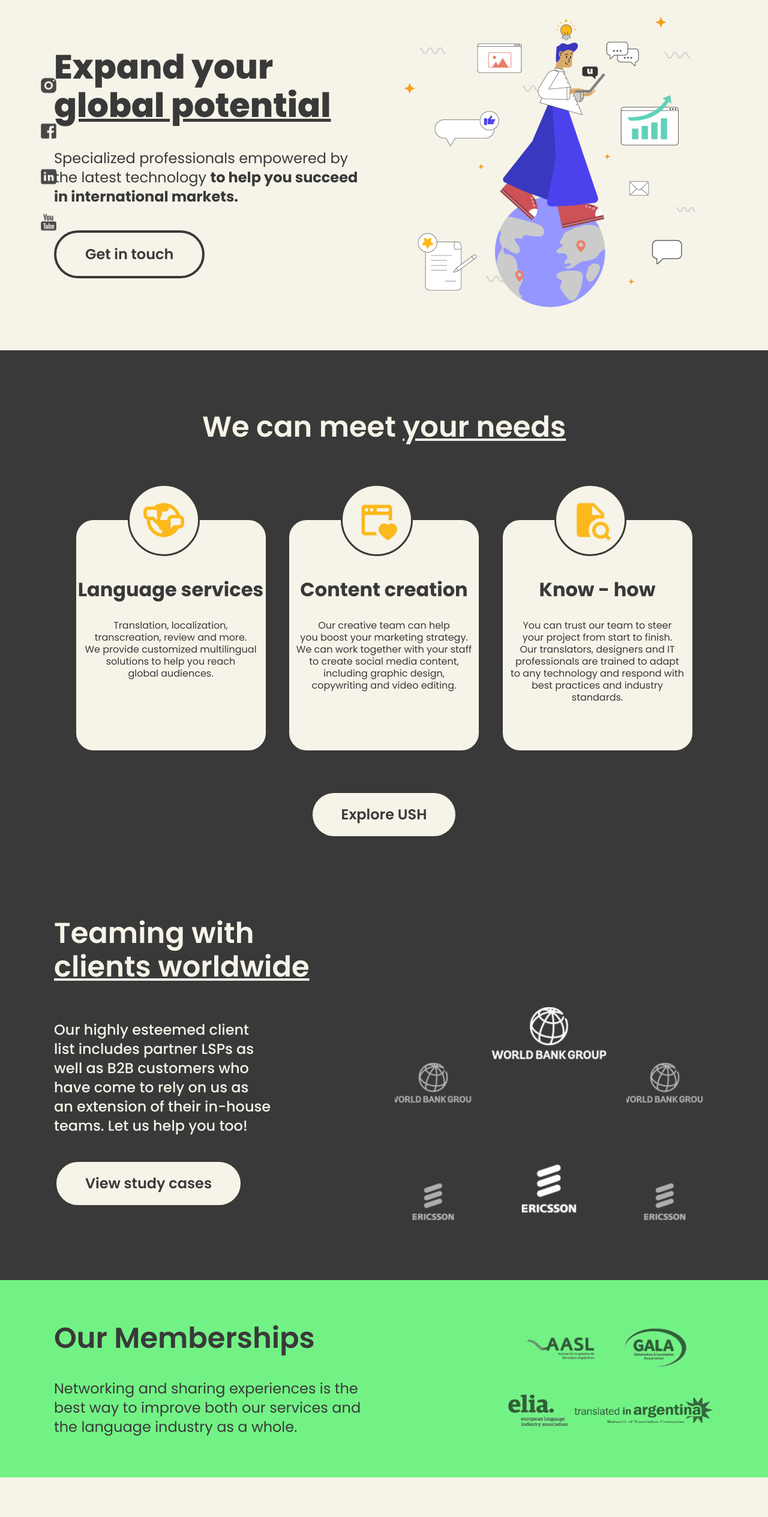
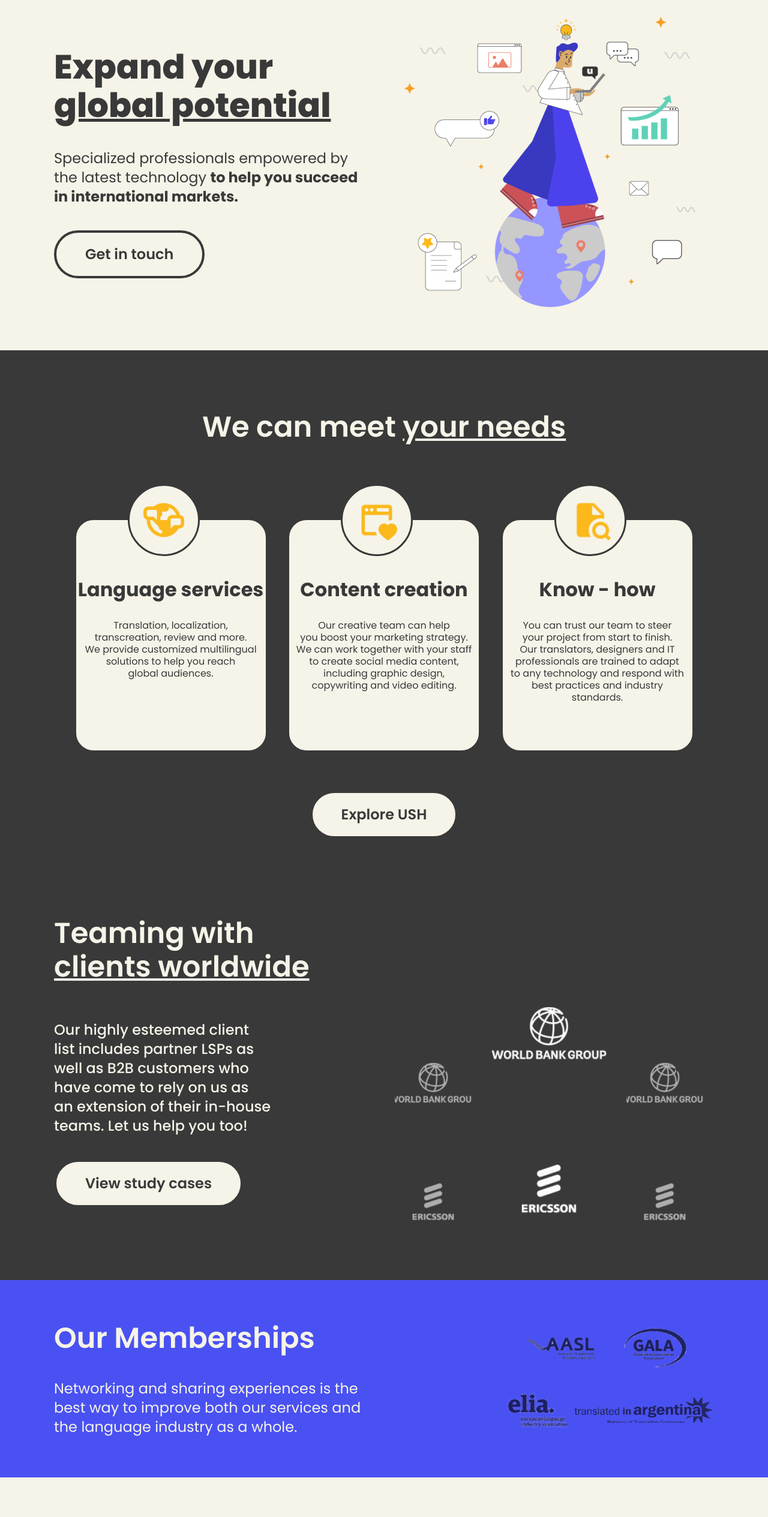
Before and after one commit to UshuaiaSolutions/web-ush, a React (Create React App) app: page / in a window 1280 px wide. Shown: the part 140-2669 px from the top of the page at 60% size. Built offline with nearby package versions, Linux system fonts and the light colour scheme.

Commit message:
colores y fuentes desktop

```diff
--- a/src/components/BookMeeting.js
+++ b/src/components/BookMeeting.js
@@ -106,17 +106,19 @@ function BookMeeting() {
                   />
                 </ContainerInput>
                 <ContainerInput className="d-flex flex-column">
-                  <label className="label-form">Country</label>
+                  <label className="label-form">Country *</label>
                   <input className="input-form txt-destacados-alta-mobile texto-regular" />
                 </ContainerInput>
               </ColumnInput>
-              <div className="d-flex flex-column mb-30">
-                <label className="label-form">Select a date</label>
-                <input
-                  type="date"
-                  className="input-form txt-destacados-alta-mobile texto-regular"
-                />
-              </div>
+              <ColumnInput className="d-flex justify-between">
+                <ContainerInput className="d-flex flex-column">
+                  <label className="label-form">Select a date *</label>
+                  <input
+                    type="date"
+                    className="input-form txt-destacados-alta-mobile texto-regular"
+                  />
+                </ContainerInput>
+              </ColumnInput>
               <div className="d-flex flex-column mb-30">
                 <label className="label-form">How can we help?</label>
                 <textarea
--- a/src/components/Memberships.js
+++ b/src/components/Memberships.js
@@ -8,7 +8,8 @@ const StyledContainer = styled.div`
   display: flex;
   justify-content: space-between;
   align-items: center;
-  background: ${(props) => props.theme.verdeush};
+  background: ${(props) => props.theme.azulush};
+  color: ${(props) => props.theme.fondo};
 
   @media (min-width: 1500px) {
     padding: 100px 0;
--- a/src/components/Redes.js
+++ b/src/components/Redes.js
@@ -13,32 +13,32 @@ const Container = styled.div`
   //   transform: translate(-0px, -50%);
   // }
 
-  @media (min-width: 1125px) and (max-width: 1499px) {
-    position: fixed;
-    display: flex;
-    flex-direction: column;
-    top: 50%;
-    left: 5%;
-    transform: translate(-0px, -50%);
-  }
+  // @media (min-width: 1125px) and (max-width: 1499px) {
+  //   position: fixed;
+  //   display: flex;
+  //   flex-direction: column;
+  //   top: 50%;
+  //   left: 5%;
+  //   transform: translate(-0px, -50%);
+  // }
 
-  @media (min-width: 1500px) {
-    position: fixed;
-    display: flex;
-    flex-direction: column;
-    top: 50%;
-    transform: translate(-0px, -50%);
-    left: 5%;
-  }
+  // @media (min-width: 1500px) {
+  //   position: fixed;
+  //   display: flex;
+  //   flex-direction: column;
+  //   top: 50%;
+  //   transform: translate(-0px, -50%);
+  //   left: 5%;
+  // }
 
-  @media (min-width: 2000px) {
-    position: fixed;
-    display: flex;
-    flex-direction: column;
-    top: 50%;
-    transform: translate(-0px, -50%);
-    left: 300px;
-  }
+  // @media (min-width: 2000px) {
+  //   position: fixed;
+  //   display: flex;
+  //   flex-direction: column;
+  //   top: 50%;
+  //   transform: translate(-0px, -50%);
+  //   left: 300px;
+  // }
 `;
 
 function Redes() {
--- a/src/components/about/GetToKnow.js
+++ b/src/components/about/GetToKnow.js
@@ -55,11 +55,11 @@ function GetToKnow() {
           <h2 className="h2-mobile h2-web mb-20-mobile">Get to know USH</h2>
           <p className="txt-destacados-alta-mobile destacado-medium mb-40-mobile w-50-desktop-grande w-50-desktop-chico">
             Our strongest trait is teamwork!
-            <CorteMobile /> We encourage <CorteDesktop />
-            positive leadership to
-            <CorteMobile /> motivate our talented professionals to work
-            <CorteMobile /> together as one and
-            <CorteDesktop /> achieve greater goals.
+            <CorteMobile /> We encourage positive
+            <CorteDesktop /> leadership to
+            <CorteMobile /> motivate our talented professionals
+            <CorteDesktop /> to work
+            <CorteMobile /> together as one and achieve greater goals.
           </p>
         </Row>
         <Swiper
--- a/src/components/about/MeetYourLanguage.js
+++ b/src/components/about/MeetYourLanguage.js
@@ -176,9 +176,12 @@ function MeetYourLanguage() {
               <CorteMobile /> challenges. We can blend linguistic,
               <CorteDesktop />
               <CorteMobile /> technical, marketing and cultural
-              <CorteMobile /> requirements to offer an
-              <CorteDesktop /> optimized
-              <CorteMobile /> translation and localization solution.
+              <CorteMobile /> requirements to offer{" "}
+              <span className="destacado-bold">
+                an
+                <CorteDesktop /> optimized
+                <CorteMobile /> translation and localization solution.
+              </span>
             </p>
             <BotonSecundario>Get in touch</BotonSecundario>
           </div>
--- a/src/components/about/MeetYourNeeds.js
+++ b/src/components/about/MeetYourNeeds.js
@@ -58,7 +58,7 @@ function MeetYourNeeds() {
   return (
     <StyledContainer>
       <Container>
-        <h2 className="h2-mobile h2-web mb-20-mobile mb-40-desktop-chico mb-40 text-left-mobile text-center">
+        <h2 className="h2-mobile h2-web mb-20-mobile mb-40-desktop-chico mb-70 text-left-mobile text-center">
           We can meet <u>your needs.</u>
         </h2>
         <RowDesktop>
--- a/src/components/expertise/MeetClients.js
+++ b/src/components/expertise/MeetClients.js
@@ -171,7 +171,7 @@ function MeetClients() {
                 src="/logos/Logo-client.png"
                 alt="Client"
               />
-              <p className="txt-mobile text-left-mobile text-center">
+              <p className="txt-mobile texto-regular text-left-mobile text-center">
                 The World Bank Group is one of the largest international
                 financial institutions. We've been working with the World Bank
                 Group for several years, helping them localize their content.
--- a/src/components/services/Explore.js
+++ b/src/components/services/Explore.js
@@ -5,8 +5,8 @@ import { CorteDesktop, CorteMobile } from "../base/Cortes";
 
 const StyledContainer = styled.div`
   padding: 60px 0;
-  color: ${(props) => props.theme.textonegro};
-  background: ${(props) => props.theme.verdeush};
+  color: ${(props) => props.theme.fondo};
+  background: ${(props) => props.theme.azulush};
   display: flex;
   flex-direction: column;
 
@@ -25,6 +25,7 @@ const StyledContainer = styled.div`
 
 const Dropdown = styled.div`
   background: ${(props) => props.theme.fondo};
+  color: ${(props) => props.theme.textonegro};
   border-radius: 32px;
   padding: 15px 0;
 
```
